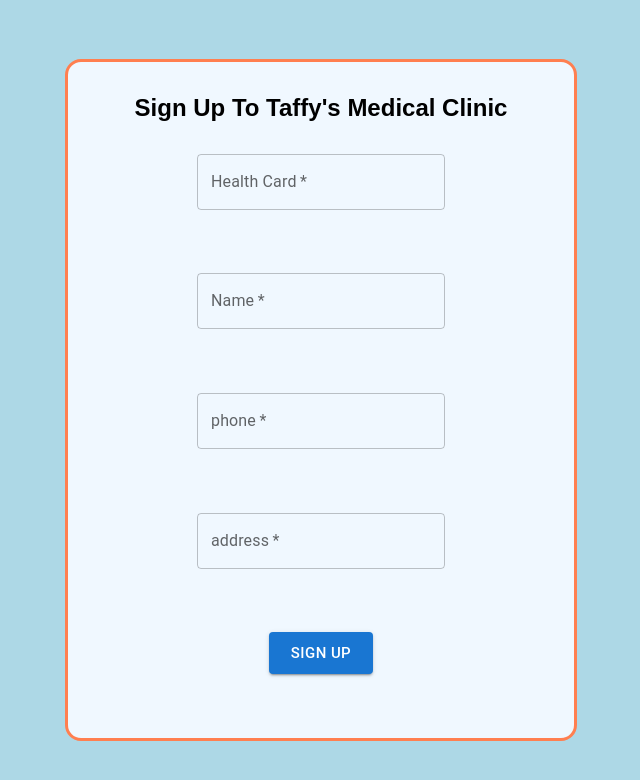
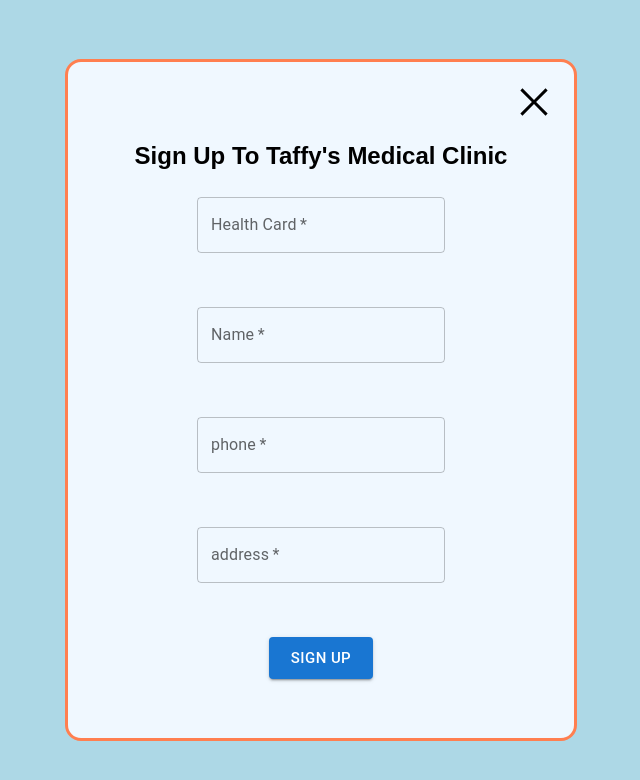
Before and after one commit to Muhammad-I-Hasan/Clinic-Booking-App, a React (Vite) app in the folder client/: page /signup in a window 1280 px wide. Shown: the top 780 px of the page, without its empty margins (319-959 px from the left). Built offline with nearby package versions, Linux system fonts and the light colour scheme.

Commit message:
added close buttons to sign up and login

```diff
--- a/client/src/pages/Login/Login.css
+++ b/client/src/pages/Login/Login.css
@@ -11,6 +11,7 @@
 
 
 .login{
+  position:relative;
   background-color: aliceblue;
   border: 0.2em solid coral;
   border-radius: 1em;
--- a/client/src/pages/Login/Login.jsx
+++ b/client/src/pages/Login/Login.jsx
@@ -10,6 +10,8 @@ import { Navigate } from "react-router-dom";
 // import "../SignUp.css";
 // import { useLogin } from "../hooks/useLogin";
 import { useNavigate } from "react-router-dom";
+import close from "../../assets/close.svg"
+
 
 export default function Login() {
   const navigate = useNavigate()
@@ -40,6 +42,14 @@ export default function Login() {
     <div className="loginContainer">
 
       <div className="login">
+      <div className="closeIcon">
+        <img
+          className="close"
+          onClick={()=> navigate("/")}
+          src={close}
+          alt=""
+        />
+        </div>
         <h2 className="loginTitle">
           Welcome To Taffy's Medical Clinic
         </h2>
--- a/client/src/pages/SignUp/SignUp.css
+++ b/client/src/pages/SignUp/SignUp.css
@@ -20,9 +20,11 @@
 
 .signUpTitle{
   text-align: center;
+  margin-top: 2em;
 }
 
 .signUp{
+  position: relative;
   background-color: aliceblue;
   border: 0.2em solid coral;
   border-radius: 1em;
--- a/client/src/pages/SignUp/SignUp.jsx
+++ b/client/src/pages/SignUp/SignUp.jsx
@@ -11,6 +11,7 @@ import { useNavigate } from "react-router-dom";
 import useSignUp from "../../hooks/useSignUp"
 import { MobileDatePicker } from "@mui/x-date-pickers";
 import dayjs from "dayjs";
+import close from "../../assets/close.svg"
 
 export default function SignUp() {
   const navigate = useNavigate()
@@ -47,7 +48,16 @@ export default function SignUp() {
   return (
     <div className="signUpContainer">
 
+
       <div className="signUp">
+      <div className="closeIcon">
+        <img
+          className="close"
+          onClick={()=> navigate("/")}
+          src={close}
+          alt=""
+        />
+        </div>
         <h2 className="signUpTitle">
           Sign Up To Taffy's Medical Clinic
         </h2>
```
